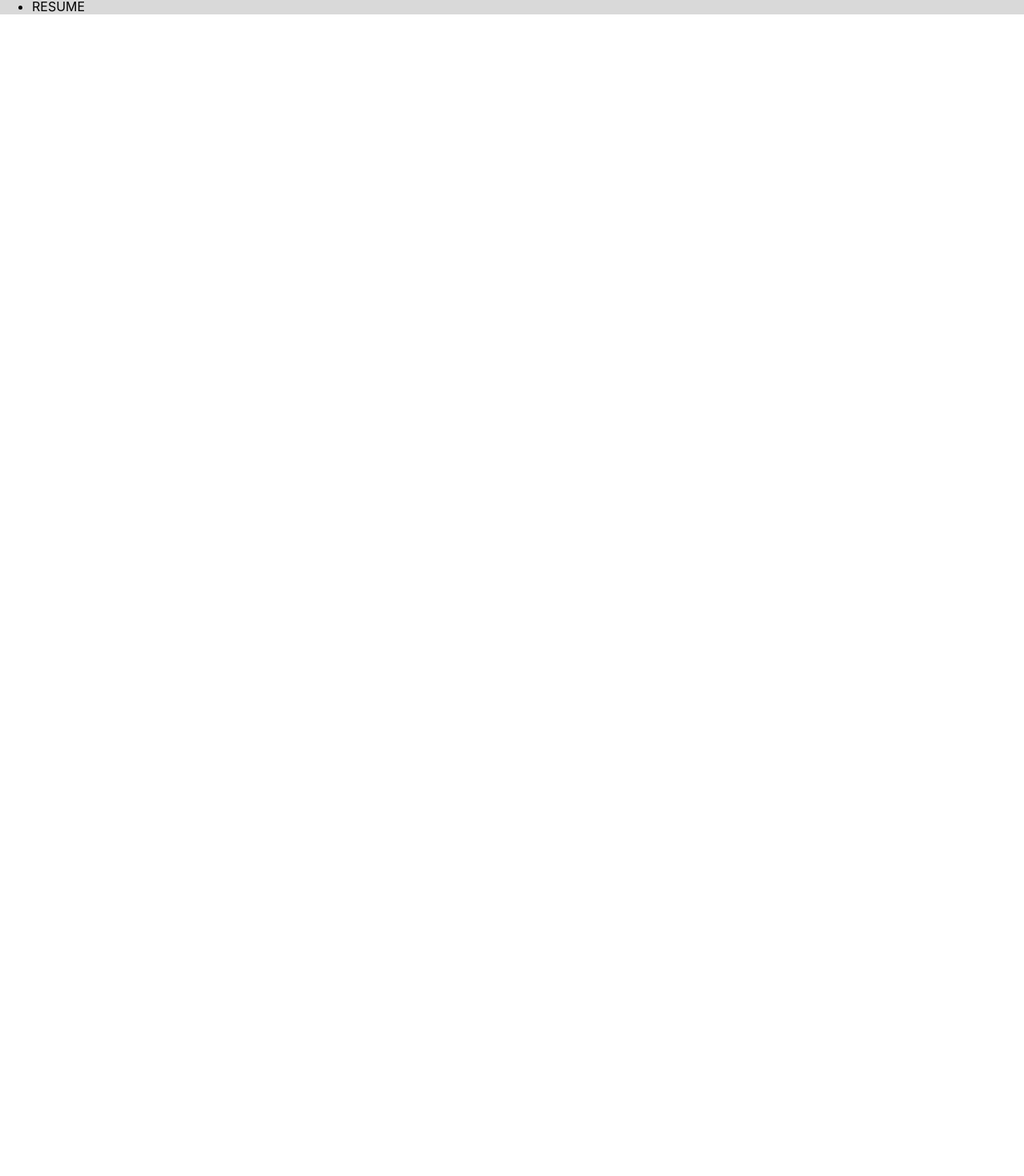
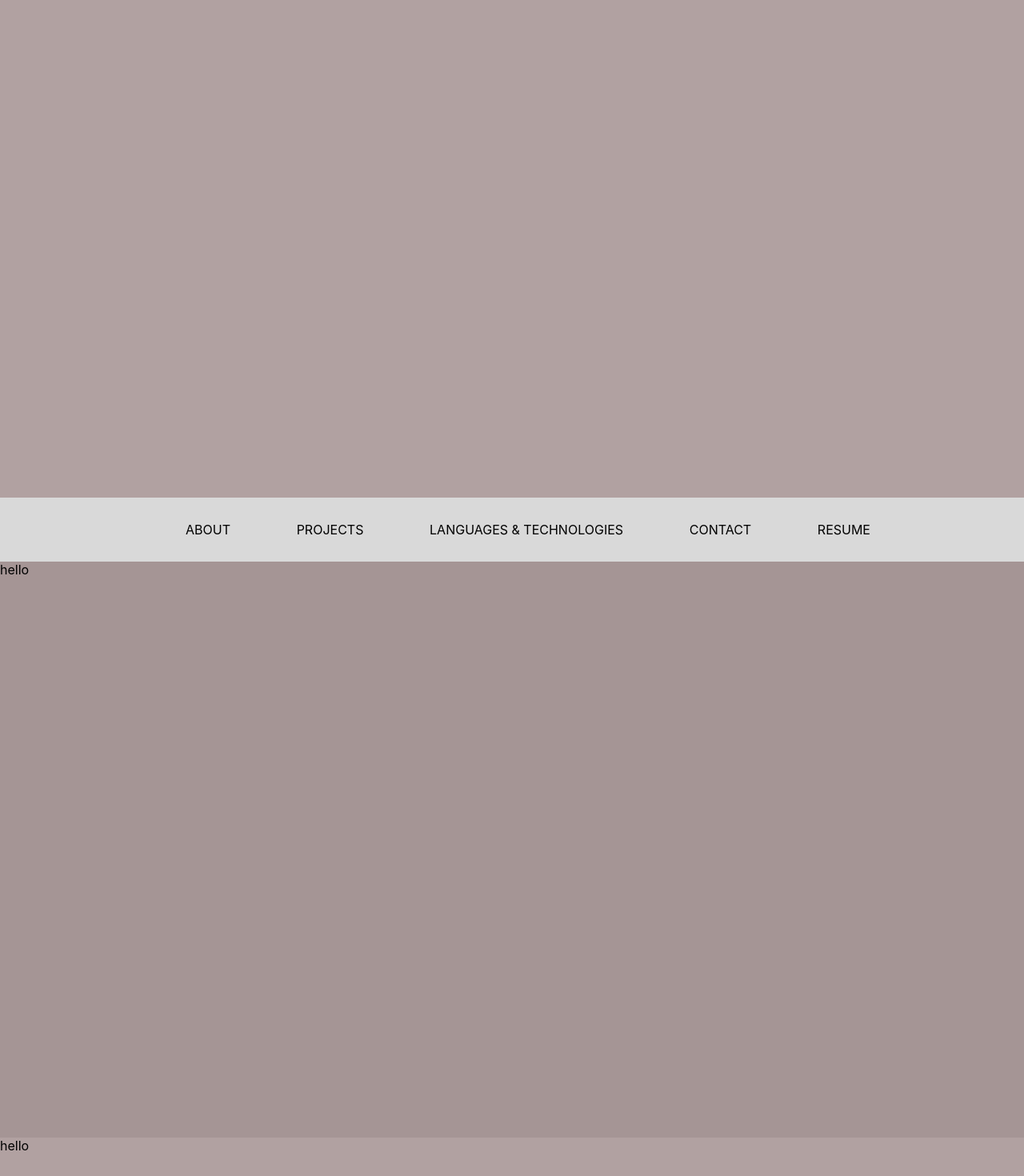
Before and after one commit to Hashimjasem/portfolio_v4, a React (Create React App) app: page / in a window 1280 px wide. Shown: the part 98-1568 px from the top of the page at 80% size. Before the commit the page ends 800 px from the top, so only its background shows below. Built offline with nearby package versions, Linux system fonts and the light colour scheme.

Commit message:
navbar is sticky

```diff
--- a/src/App.css
+++ b/src/App.css
@@ -1,4 +1,8 @@
 .app {
-  max-width: 100rem;
-  padding: auto;
+  width: 100%;
 }
+
+.sticky {
+  position: sticky;
+  top: 1px;
+}
--- a/src/App.js
+++ b/src/App.js
@@ -1,11 +1,16 @@
 import './App.css';
 import Nav from './components/Nav';
+import About from './components/About'
+import Projects from './components/Projects';
+import Skills from './components/Skills';
 
 function App() {
   return (
     <div className="app">
-
-      <Nav/>
+      <About/>
+      <div className="sticky"><Nav/></div>
+      <Projects/>
+      <Skills/>
     </div>
   );
 }
--- a/src/Styles/About.css
+++ b/src/Styles/About.css
@@ -0,0 +1,4 @@
+.AboutSec {
+    height: 90vh;
+    background-color: rgba(177, 161, 161, 1);
+}
--- a/src/Styles/Nav.css
+++ b/src/Styles/Nav.css
@@ -1,4 +1,17 @@
 .nav {
     background-color: rgba(217, 217, 217, 1);
+    height: 10vh;
+    padding-left: 15%;
+    padding-right: 15%;
+    display: flex;
+    align-items: center;
+    justify-content: center;
+}
 
+.nav-items {
+    width: 100%;
+    display: flex;
+    justify-content: space-between;
+    list-style: none;
+    cursor: pointer;
 }
--- a/src/Styles/Projects.css
+++ b/src/Styles/Projects.css
@@ -0,0 +1,4 @@
+.ProjectsSec {
+    height: 90vh;
+    background-color: rgba(165, 149, 149, 1);
+}
--- a/src/Styles/Skills.css
+++ b/src/Styles/Skills.css
@@ -0,0 +1,4 @@
+.SkillsSec {
+    height: 90vh;
+    background-color: rgba(177, 161, 161, 1);
+}
--- a/src/components/About.js
+++ b/src/components/About.js
@@ -0,0 +1,13 @@
+import '../Styles/About.css'
+
+function About() {
+    return (
+        <div className="AboutSec">
+            <div>
+                hello
+            </div>
+        </div>
+     );
+}
+
+export default About;
--- a/src/components/Nav.js
+++ b/src/components/Nav.js
@@ -4,8 +4,8 @@ import { Link } from "react-scroll";
 function Nav() {
     return (
         <header>
-            <nav >
-                <ul className="nav">
+            <nav className="nav">
+                <ul className="nav-items">
                     <li>
                         <Link activeClass="active" smooth spy to="about">
                             ABOUT
--- a/src/components/Projects.js
+++ b/src/components/Projects.js
@@ -0,0 +1,13 @@
+import '../Styles/Projects.css'
+
+function Projects() {
+    return (
+        <div className="ProjectsSec">
+            <div>
+                hello
+            </div>
+        </div>
+     );
+}
+
+export default Projects;
--- a/src/components/Skills.js
+++ b/src/components/Skills.js
@@ -0,0 +1,13 @@
+import '../Styles/Skills.css'
+
+function Skills() {
+    return (
+        <div className="SkillsSec">
+            <div>
+                hello
+            </div>
+        </div>
+     );
+}
+
+export default Skills;
```
